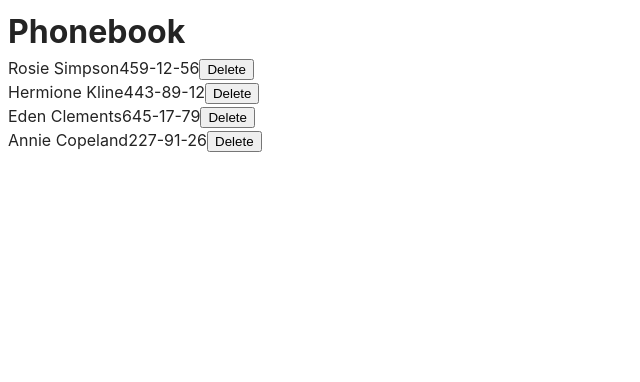
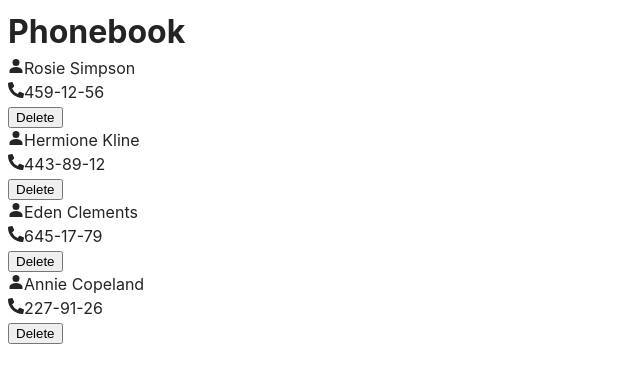
Before and after one commit to YevhenPetrovskyi/goit-react-hw-03, a React (Vite) app: page / in a window 1280 px wide. Shown: the top 382 px of the page, without its empty margins (0-640 px from the left). Built offline with nearby package versions, Linux system fonts and the light colour scheme.

Commit message:
add function deleteContact

```diff
--- a/package.json
+++ b/package.json
@@ -11,6 +11,7 @@
   },
   "dependencies": {
     "formik": "^2.4.5",
+    "nanoid": "^5.0.5",
     "react": "^18.2.0",
     "react-dom": "^18.2.0",
     "react-icons": "^5.0.1",
--- a/src/App.jsx
+++ b/src/App.jsx
@@ -1,23 +1,38 @@
 import { useState } from 'react';
+import { nanoid } from 'nanoid';
 
 import ContactList from './components/ContsctList/ContactList';
 
 import './App.css';
 
-const contactListTest = [
-  { id: 'id-1', name: 'Rosie Simpson', number: '459-12-56' },
-  { id: 'id-2', name: 'Hermione Kline', number: '443-89-12' },
-  { id: 'id-3', name: 'Eden Clements', number: '645-17-79' },
-  { id: 'id-4', name: 'Annie Copeland', number: '227-91-26' },
-];
+function App() {
+  const [contactList, setContactList] = useState([
+    { id: 'id-1', name: 'Rosie Simpson', number: '459-12-56' },
+    { id: 'id-2', name: 'Hermione Kline', number: '443-89-12' },
+    { id: 'id-3', name: 'Eden Clements', number: '645-17-79' },
+    { id: 'id-4', name: 'Annie Copeland', number: '227-91-26' },
+  ]);
 
-function App() {
-  const [contactList, setContactList] = useState(contactListTest);
+  const addContactHandler = ({ name, number }) => {
+    const newContact = {
+      name,
+      number,
+      id: nanoid(),
+    };
+    setContactList([...contactList, newContact]);
+  };
+
+  const deleteContactHandler = (id) => {
+    setContactList(contactList.filter((contact) => contact.id !== id));
+  };
 
   return (
     <div className="App">
       <h1>Phonebook</h1>
-      <ContactList contactList={contactList} />
+      <ContactList
+        contactList={contactList}
+        deleteContact={deleteContactHandler}
+      />
     </div>
   );
 }
--- a/src/components/ContsctList/Contact.jsx
+++ b/src/components/ContsctList/Contact.jsx
@@ -1,9 +1,20 @@
-function Contact({ name, number }) {
+import { IoPersonSharp } from 'react-icons/io5';
+import { FaPhoneAlt } from 'react-icons/fa';
+
+function Contact({ name, number, id, deleteContact }) {
   return (
     <li>
-      <span>{name}</span>
-      <span>{number}</span>
-      <button>Delete</button>
+      <ul>
+        <li>
+          <IoPersonSharp />
+          <span>{name}</span>
+        </li>
+        <li>
+          <FaPhoneAlt />
+          <span>{number}</span>
+        </li>
+      </ul>
+      <button onClick={() => deleteContact(id)}>Delete</button>
     </li>
   );
 }
--- a/src/components/ContsctList/ContactList.jsx
+++ b/src/components/ContsctList/ContactList.jsx
@@ -1,10 +1,10 @@
 import Contact from './Contact';
 
-function ContactList({ contactList }) {
+function ContactList({ contactList, deleteContact }) {
   return (
     <ul>
       {contactList.map((contact) => (
-        <Contact key={contact.id} {...contact} />
+        <Contact key={contact.id} {...contact} deleteContact={deleteContact} />
       ))}
     </ul>
   );
```
Also changed, not shown: src/components/SearchBar/SearchBar.css (added), src/components/SearchBar/SearchBar.jsx (added), 1 other file (tests, documents, lock files or other folders).
